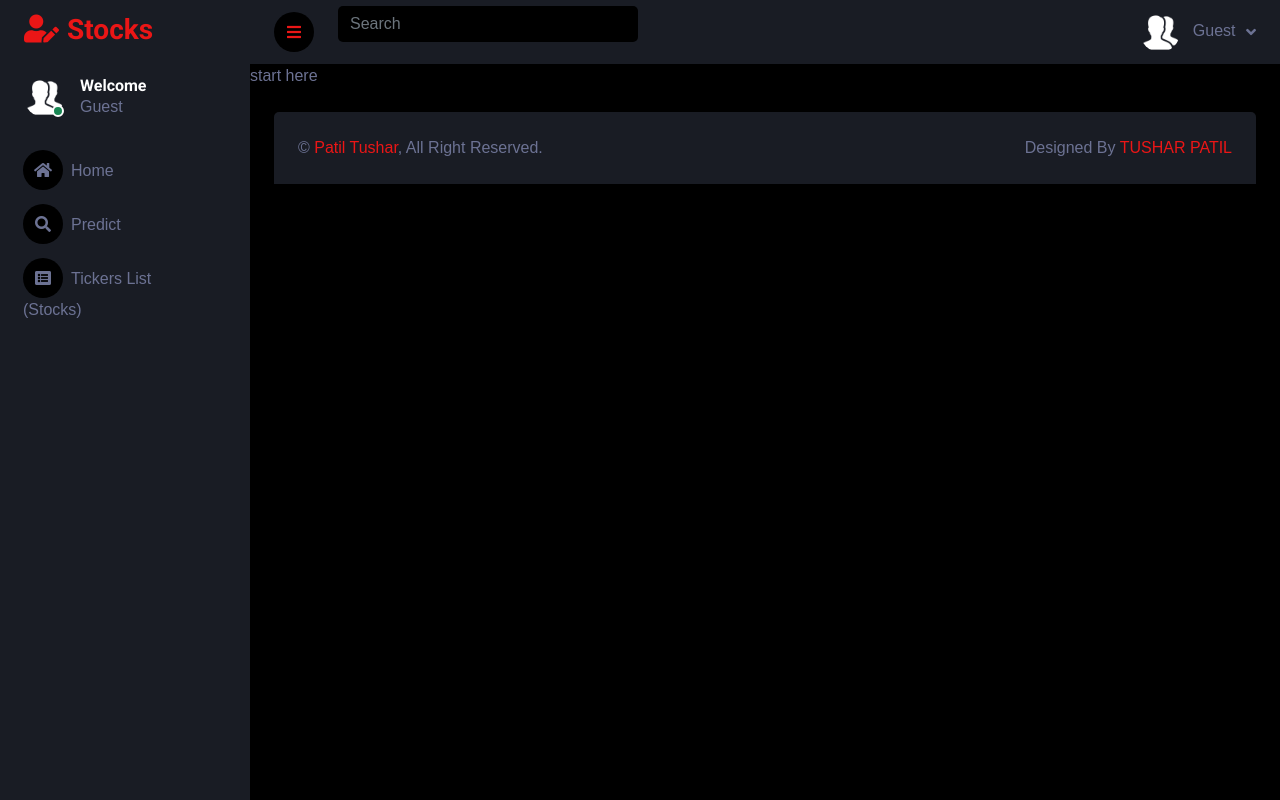
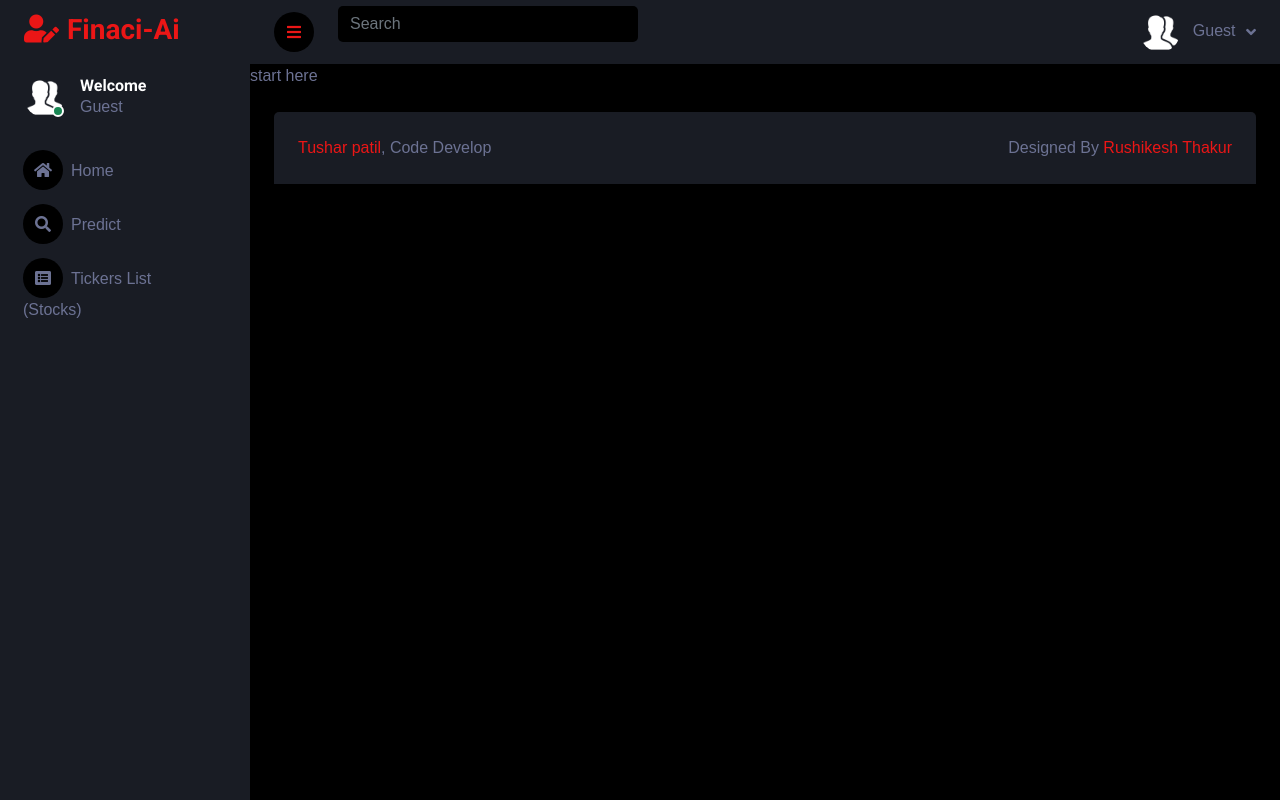
Before and after one commit to tusharpatil1907/Finaci-ai, a Django app: template app/templates/Mutual_fund.html in a window 1280 px wide. Run offline with Django 4.2, Linux system fonts and the light colour scheme; the template is opened without the code that fills it, so the values that code supplies are empty; some libraries are stand-ins or nearby versions.

Commit message:
Update base.html
rushikesh commit the base.html file

```diff
--- a/app/templates/components/base.html
+++ b/app/templates/components/base.html
@@ -2,7 +2,7 @@
 <head>
     {% block header %}
     <meta charset="utf-8">
-    <title>{%block title%} Stock Market Prediction {% endblock %}</title>
+    <title>{%block title%} Finaci-Ai Prediction {% endblock %}</title>
     <meta content="width=device-width, initial-scale=1.0" name="viewport">
     <meta content="" name="keywords">
     <meta content="" name="description">
@@ -94,7 +94,7 @@
         <div class="sidebar pe-4 pb-3">
             <nav class="navbar bg-secondary navbar-dark">
                 <a href="#" class="navbar-brand mx-4 mb-3">
-                    <h3 class="text-primary"><i class="fa fa-user-edit me-2"></i>Stocks</h3>
+                    <h3 class="text-primary"><i class="fa fa-user-edit me-2"></i>Finaci-Ai</h3>
                 </a>
                 <div class="d-flex align-items-center ms-4 mb-4">
                     <div class="position-relative">
@@ -162,10 +162,10 @@
         <div class="bg-secondary rounded-top p-4">
             <div class="row">
                 <div class="col-12 col-sm-6 text-center text-sm-start">
-                    &copy; <a href="#">Patil Tushar</a>, All Right Reserved.
+                    <a href="https://github.com/tusharpatil1907/">Tushar patil</a>, Code Develop
                 </div>
                 <div class="col-12 col-sm-6 text-center text-sm-end">
-                    Designed By <a href="">TUSHAR PATIL</a>
+                    Designed By <a href="https://rushikeshthakur.netlify.app">Rushikesh Thakur</a>
                 </div>
             </div>
         </div>
```
